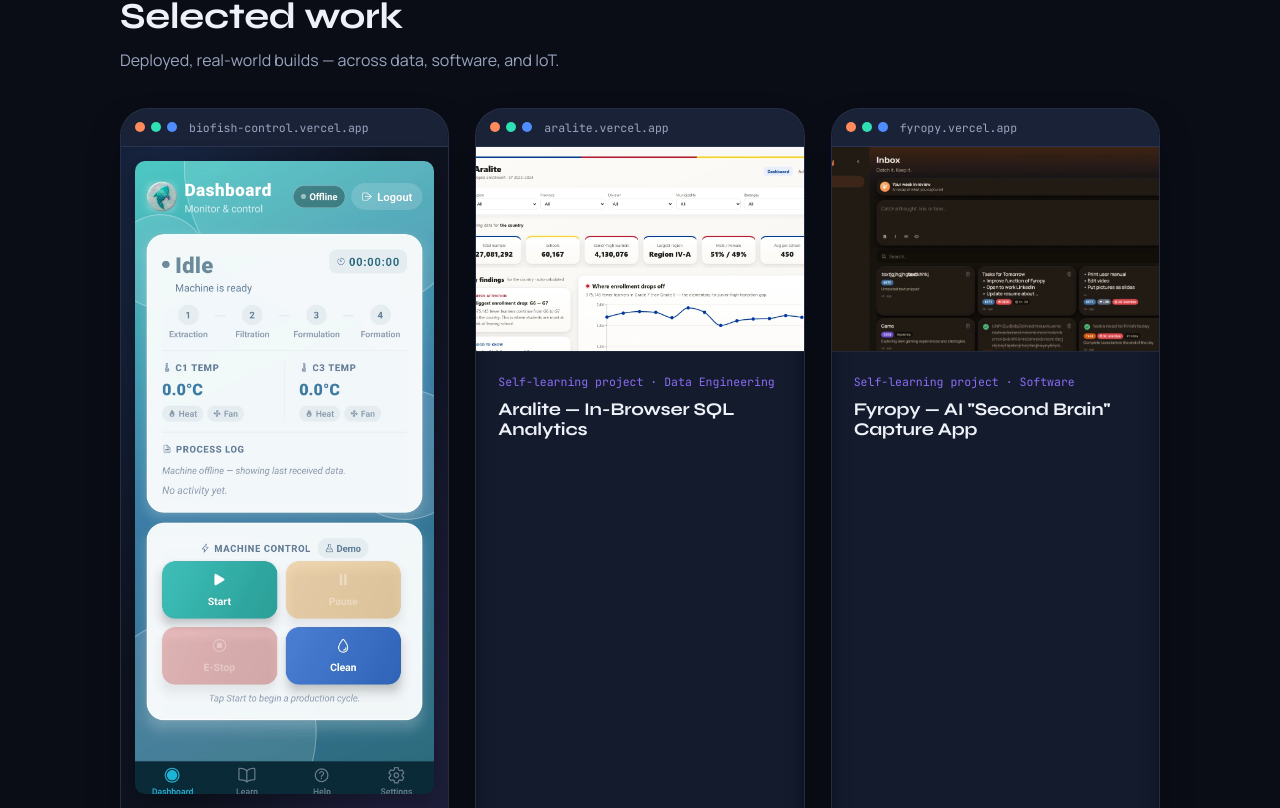
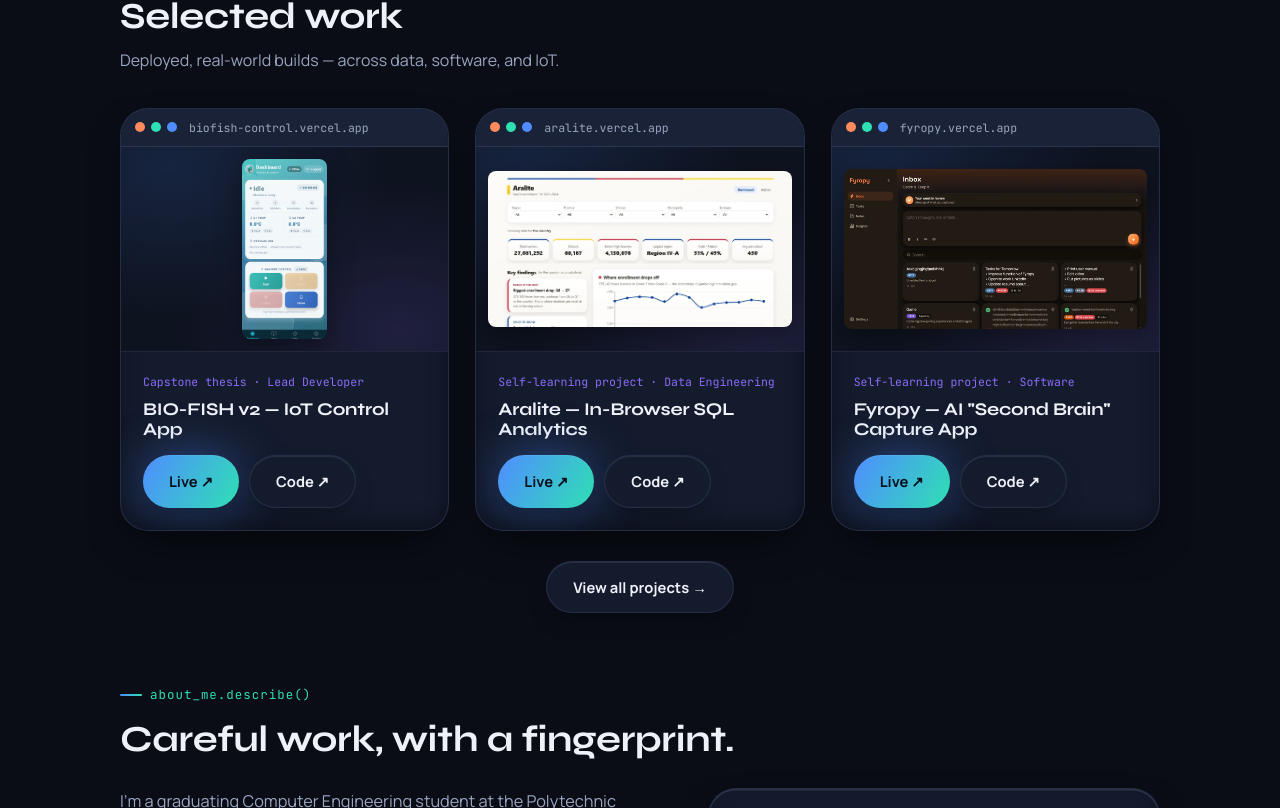
Before and after one commit to angelinetipa/opal-portfolio, a React (Vite) app: page / in a window 1280 px wide. Shown: the part 832-1640 px from the top of the page. Built offline with nearby package versions, Linux system fonts and the light colour scheme; no server answers; the database is empty.

Commit message:
fix(frames): uniform 16:10 browser frames, contain-fit all screenshots

```diff
--- a/src/components/BrowserFrame.css
+++ b/src/components/BrowserFrame.css
@@ -15,10 +15,7 @@
   border-bottom: 1px solid var(--line);
 }
 .bf-dots { display: inline-flex; gap: 6px; }
-.bf-dots span {
-  width: 10px; height: 10px; border-radius: 50%;
-  background: var(--line);
-}
+.bf-dots span { width: 10px; height: 10px; border-radius: 50%; }
 .bf-dots span:nth-child(1) { background: var(--opal-fire); }
 .bf-dots span:nth-child(2) { background: var(--opal-teal); }
 .bf-dots span:nth-child(3) { background: var(--opal-blue); }
@@ -31,39 +28,33 @@
   text-overflow: ellipsis;
 }
 
-/* screenshot area — fixed 16:10 so all cards align */
+/* screenshot area — FIXED 16:10 on every card, identical everywhere.
+   Image is contained (fully visible, never cropped) on a soft opal gradient. */
 .bframe-view {
   position: relative;
+  width: 100%;
   aspect-ratio: 16 / 10;
-  background: var(--bg-soft);
-  display: grid;
-  place-items: center;
+  overflow: hidden; /* hard stop: nothing can stretch the frame */
+  padding: 12px;
+  display: flex;
+  align-items: center;
+  justify-content: center;
+  background:
+    radial-gradient(120% 130% at 15% 10%, rgba(79, 141, 255, 0.14), transparent 55%),
+    radial-gradient(120% 130% at 85% 90%, rgba(139, 108, 246, 0.14), transparent 55%),
+    var(--bg-soft);
 }
 .bframe-view img {
-  width: 100%;
-  height: 100%;
-  object-fit: cover;
-  object-position: top center;
+  max-width: 100%;
+  max-height: 100%;
+  width: auto;
+  height: auto;
+  object-fit: contain;
+  border-radius: 8px;
+  box-shadow: 0 8px 26px rgba(0, 0, 0, 0.35);
 }
 .bf-empty {
   font-family: var(--font-mono);
   font-size: 0.78rem;
   color: var(--text-dim);
 }
-
-/* contain mode: whole (portrait/phone) image visible on a soft opal gradient */
-.bf-contain {
-  background:
-    radial-gradient(120% 130% at 15% 10%, rgba(79, 141, 255, 0.16), transparent 55%),
-    radial-gradient(120% 130% at 85% 90%, rgba(139, 108, 246, 0.16), transparent 55%),
-    var(--bg-soft);
-  padding: 14px;
-}
-.bf-contain img {
-  width: auto;
-  height: 100%;
-  max-width: 100%;
-  object-fit: contain;
-  border-radius: 10px;
-  box-shadow: 0 8px 26px rgba(0, 0, 0, 0.35);
-}
--- a/src/components/BrowserFrame.jsx
+++ b/src/components/BrowserFrame.jsx
@@ -1,10 +1,9 @@
 import './BrowserFrame.css'
 
-// Wraps a project screenshot in a small browser window (dots + url bar)
-// so every image looks consistent even if the raw captures differ.
-// fit="cover"   → fills the 16:10 frame (default, for desktop/web shots)
-// fit="contain" → shows the WHOLE image on a soft gradient (for phone/portrait shots)
-export default function BrowserFrame({ src, alt, url, fit = 'cover' }) {
+// Wraps a project screenshot in a small browser window (dots + url bar).
+// The frame is ALWAYS 16:10 — same size on every card — and the image
+// fits fully inside it (contained, never cropped) on a soft opal gradient.
+export default function BrowserFrame({ src, alt, url }) {
   const label = url ? url.replace(/^https?:\/\//, '') : ''
   return (
     <div className="bframe">
@@ -14,7 +13,7 @@
         </span>
         {label && <span className="bf-url">{label}</span>}
       </div>
-      <div className={`bframe-view ${fit === 'contain' ? 'bf-contain' : ''}`}>
+      <div className="bframe-view">
         {src ? (
           <img src={src} alt={alt} loading="lazy" />
         ) : (
--- a/src/constants/data.js
+++ b/src/constants/data.js
@@ -21,7 +21,7 @@
   phone: '0928 372 6099',
   linkedin: 'https://www.linkedin.com/in/maatipa',
   github: 'https://github.com/angelinetipa',
-  photo: null, // set to '/profile.webp' after adding public/profile.webp
+  photo: '/profile.webp', // set to '/profile.webp' after adding public/profile.webp
   resume: '/resume.pdf', // drop your PDF at public/resume.pdf
   targets: ['Software Developer', 'Data Engineer', 'Data Analyst', 'QA Engineer'],
 };
@@ -112,7 +112,6 @@
       'Cross-platform app controlling an ESP32 machine that turns fish-scale waste into bioplastic across four automated stages. Built with React Native + Expo (SDK 54) and Supabase realtime (RLS, subscriptions) for live machine status and remote command control. Modular, production-style codebase with a custom design system and scripted Demo Mode; shipped to web (Vercel) and Android (EAS Build).',
     tags: ['React Native', 'Expo', 'Supabase', 'ESP32', 'IoT'],
     accent: 'teal',
-    fit: 'contain', // phone screenshot → show whole image on gradient
     image: 'projects/biofish.webp',
     live: 'https://biofish-control.vercel.app',
     repo: 'https://github.com/angelinetipa/biofish-control',
--- a/src/pages/Home.jsx
+++ b/src/pages/Home.jsx
@@ -108,7 +108,7 @@
             {featured.map((p, i) => (
               <Reveal key={p.id || i} delay={i * 110}>
                 <article className={`clay clay-hover ${glow[p.accent] || 'glow-teal'} sel-card`}>
-                  <BrowserFrame src={p.image} alt={p.title} url={p.live} fit={p.fit} />
+                  <BrowserFrame src={p.image} alt={p.title} url={p.live} />
                   <div className="sel-body">
                     <p className="sel-sub">{p.subtitle}</p>
                     <h3>{p.title}</h3>
--- a/src/pages/Projects.jsx
+++ b/src/pages/Projects.jsx
@@ -38,7 +38,7 @@
               tabIndex={0}
               onKeyDown={e => { if (e.key === 'Enter') setActive(p) }}
             >
-              <BrowserFrame src={p.image} alt={p.title} url={p.live} fit={p.fit} />
+              <BrowserFrame src={p.image} alt={p.title} url={p.live} />
 
               <div className="proj-body">
                 <p className="proj-sub">{p.subtitle}</p>
```
Also changed, not shown: public/profile.webp (added).
